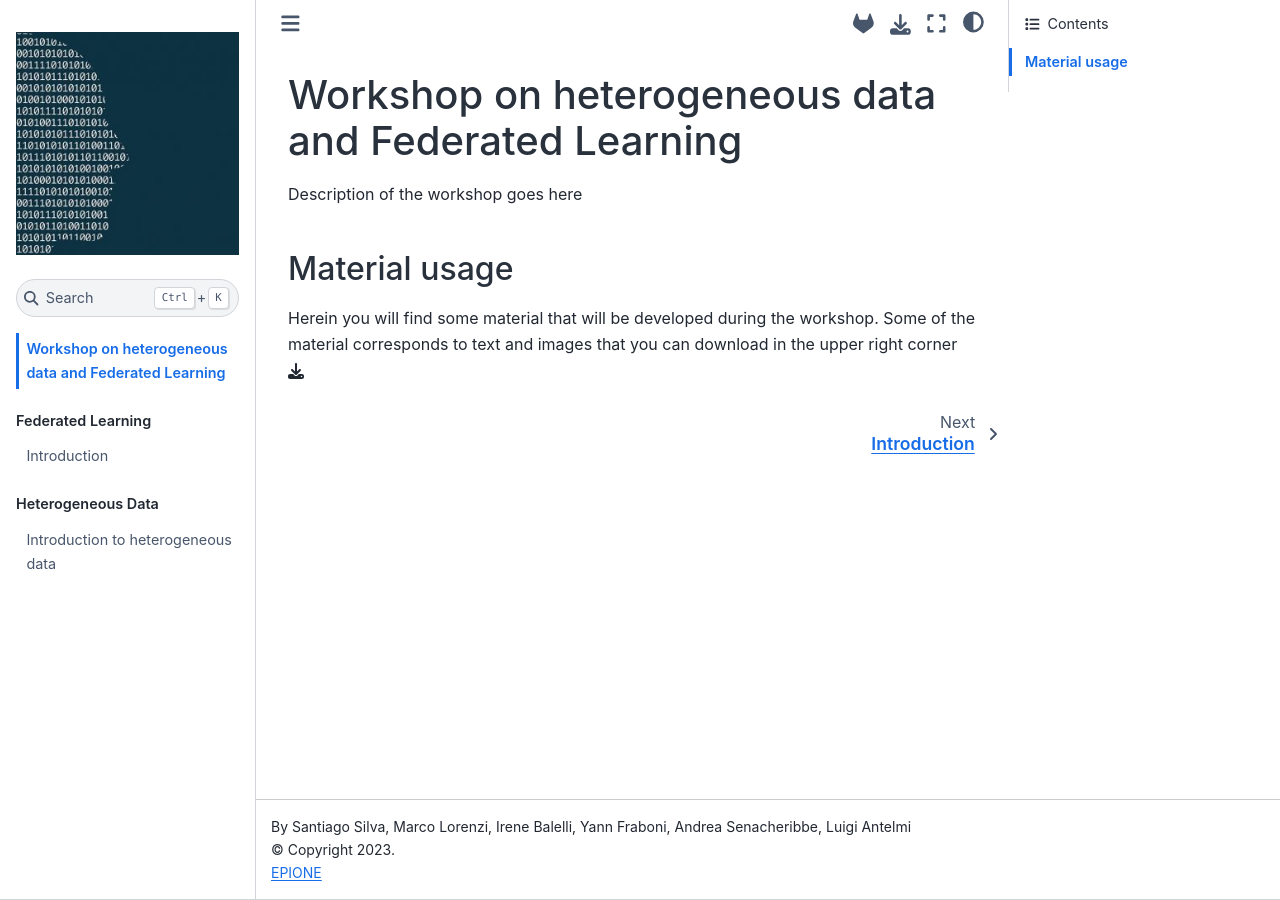
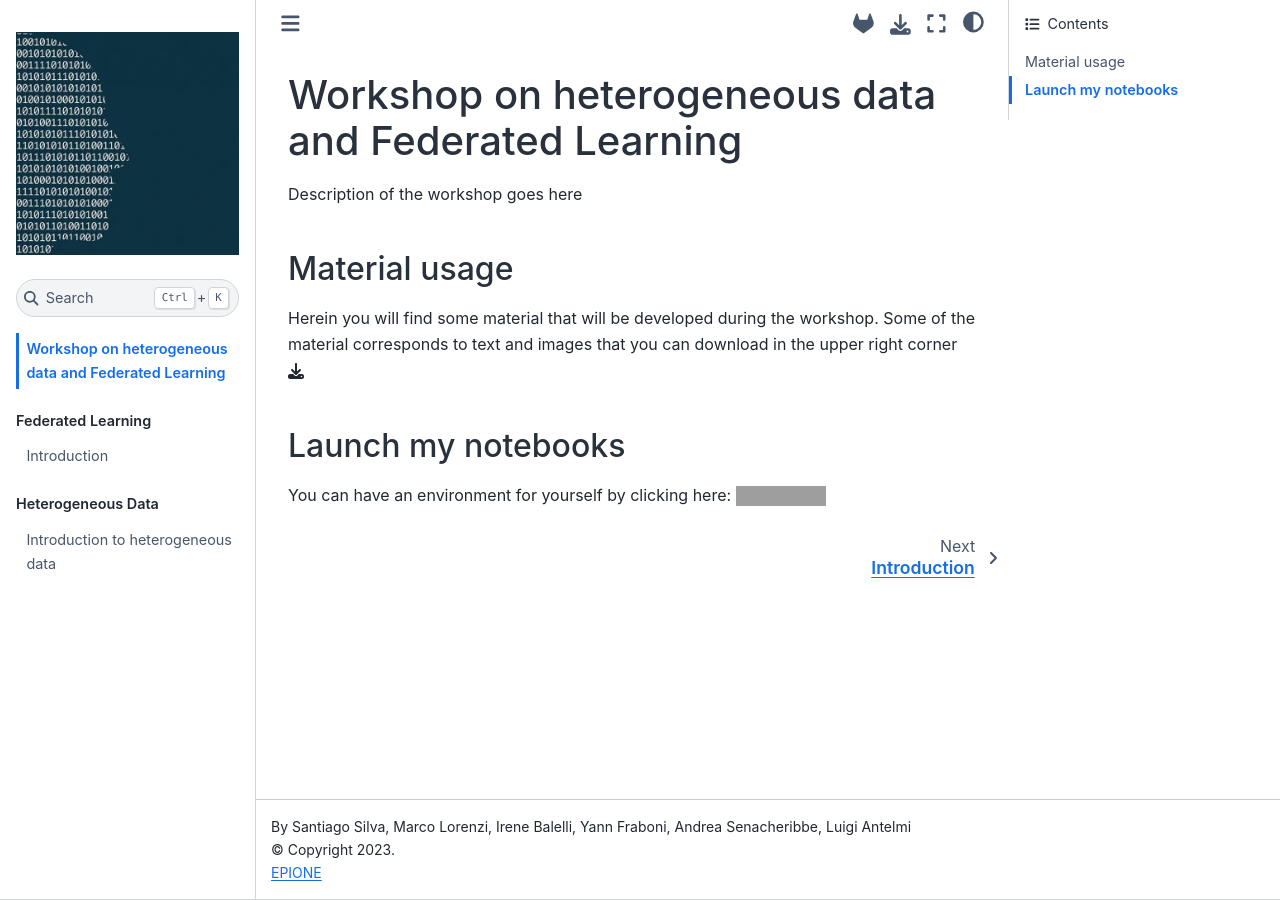
Before and after one commit to kchennen/flhd, a Jupyter Book: the page built from index.md, in a window 1280 px wide. Built offline with Jupyter Book 1.0.4 settings and Sphinx 7.4.7 and the Sphinx Book theme 1.1.4, drawn with Linux system fonts in a browser that asks for light colours; pages that are not in the unit, such as notebooks, are missing from menus; grey boxes are pictures that could not be loaded.

Commit message:
Requirements for binder

```diff
--- a/index.md
+++ b/index.md
@@ -5,3 +5,9 @@ Description of the workshop goes here
 ## Material usage
 
 Herein you will find some material that will be developed during the workshop. Some of the material corresponds to text and images that you can download in the upper right corner <i class="fas fa-download"></i>
+
+
+
+## Launch my notebooks
+
+You can have an environment for yourself by clicking here: [![Binder](https://mybinder.org/badge_logo.svg)](https://mybinder.org/v2/git/https%3A%2F%2Fgitlab.inria.fr%2Fssilvari%2Fflhd.git/HEAD)
```
